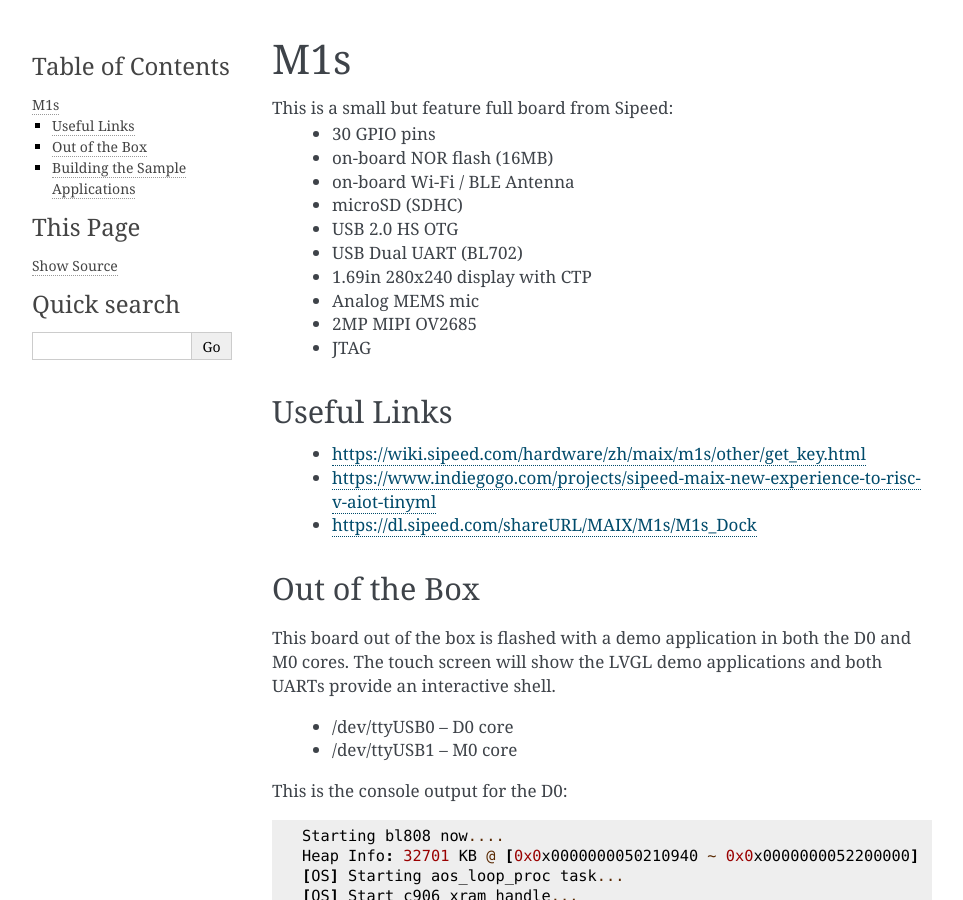
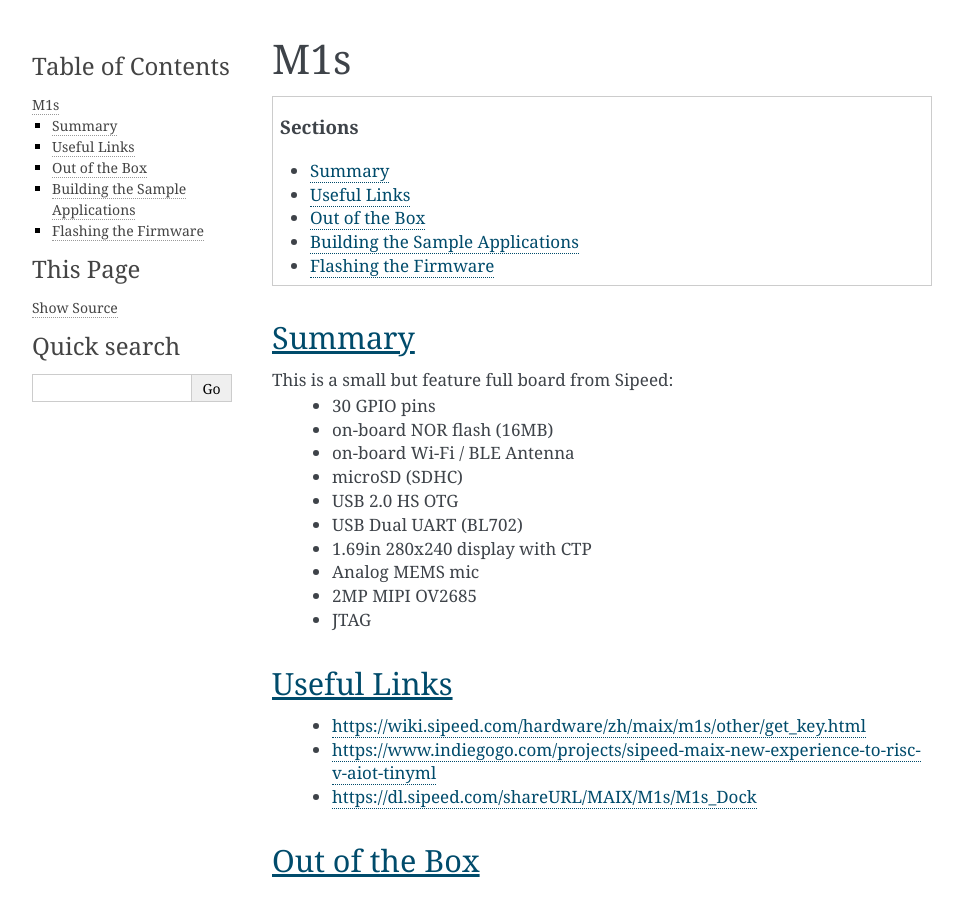
Before and after one commit to btashton/bl808-notes, a Sphinx documentation site: the page built from source/devboards/m1s.rst, in a window 1280 px wide and 900 px high. Shown: the whole window, without its empty margins (148-1111 px from the left). Built offline with Sphinx 7.4.7, drawn with Linux system fonts in a browser that asks for light colours; some of the changed text lies outside the part shown.

Commit message:
Add sections heading to devboards

```diff
--- a/source/devboards/m1s.rst
+++ b/source/devboards/m1s.rst
@@ -1,6 +1,12 @@
 ===
 M1s
 ===
+
+.. contents:: Sections
+    :local:
+
+Summary
+-------
 
 This is a small but feature full board from Sipeed:
  * 30 GPIO pins
@@ -206,7 +212,8 @@
 
     M1s_BL808_example/e907_app/build_out/firmware.bin
 
-Flashing the firmware
+Flashing the Firmware
+---------------------
 
 1. Place the board in bootloader mode (these are the surface buttons not the side buttons):
 
--- a/source/devboards/ox64.rst
+++ b/source/devboards/ox64.rst
@@ -1,6 +1,9 @@
 ====
 Ox64
 ====
+
+.. contents:: Sections
+    :local:
 
 Summary
 -------
```
